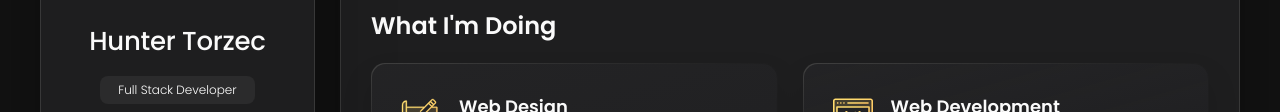
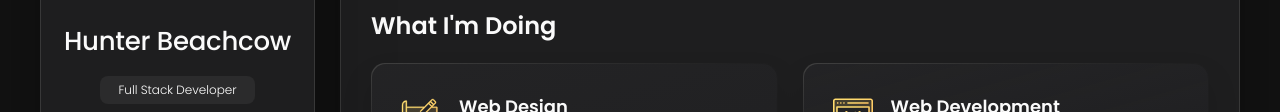
Before and after one commit to bleachcow/bleachcow.github.io, a plain HTML site: page index.html in a window 1280 px wide. Shown: the part 274-386 px from the top of the page. Drawn offline with nearby package versions, Linux system fonts and the light colour scheme.

Commit message:
Update index.html

```diff
--- a/index.html
+++ b/index.html
@@ -46,7 +46,7 @@
         </figure>
 
         <div class="info-content">
-          <h1 class="name" title="Richard hanrick">Hunter Torzec</h1>
+          <h1 class="name" title="Richard hanrick">Hunter Beachcow</h1>
 
           <p class="title">Full Stack Developer</p>
         </div>
```
